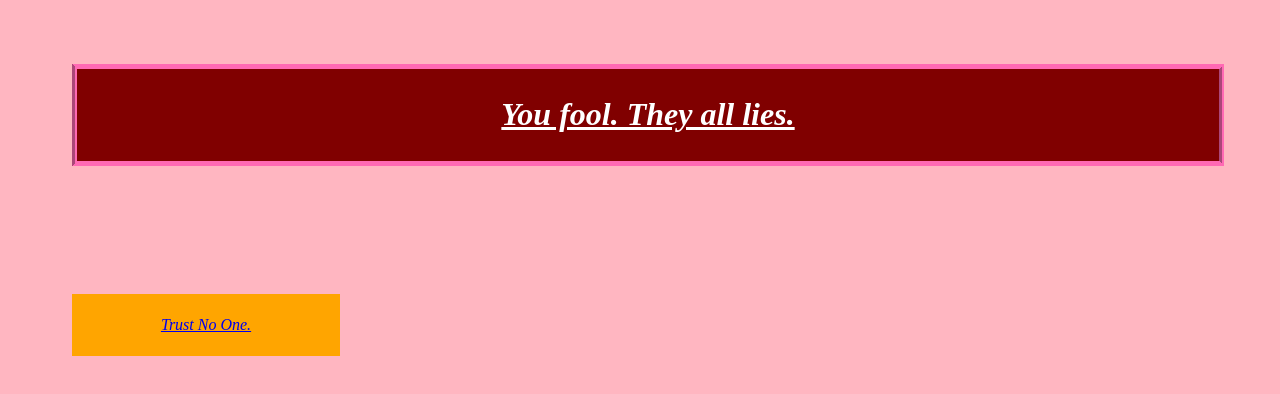
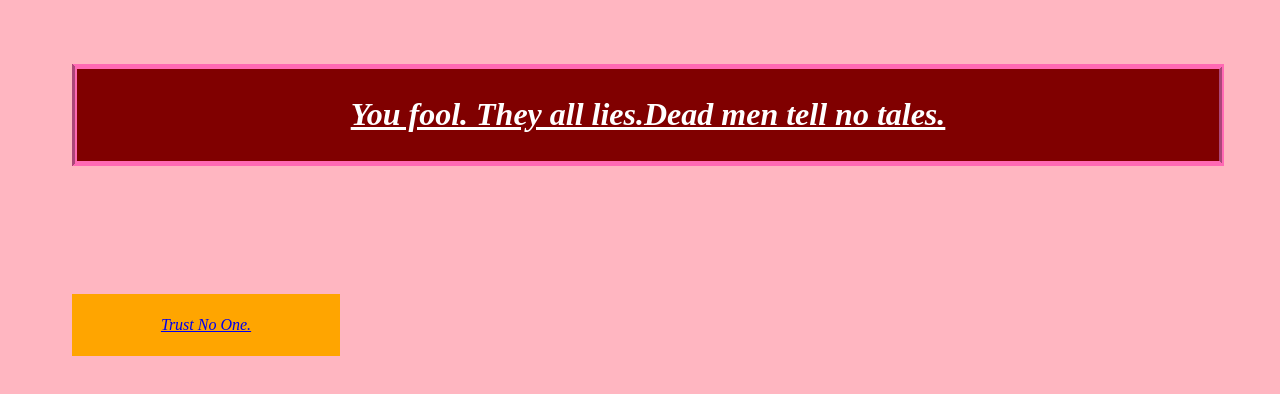
Before and after one commit to Kruiiz/supreme0ctogiggle, a plain HTML site: page page3.html in a window 1280 px wide. Drawn offline with Linux system fonts and the light colour scheme.

Commit message:
Update page3.html

```diff
--- a/page3.html
+++ b/page3.html
@@ -7,7 +7,7 @@
 
     <body>
       <div id="div1">
-        <h1>You fool. They all lies.</h1>
+        <h1>You fool. They all lies.Dead men tell no tales.</h1>
       </div>
 
       <div id="div2">
```
